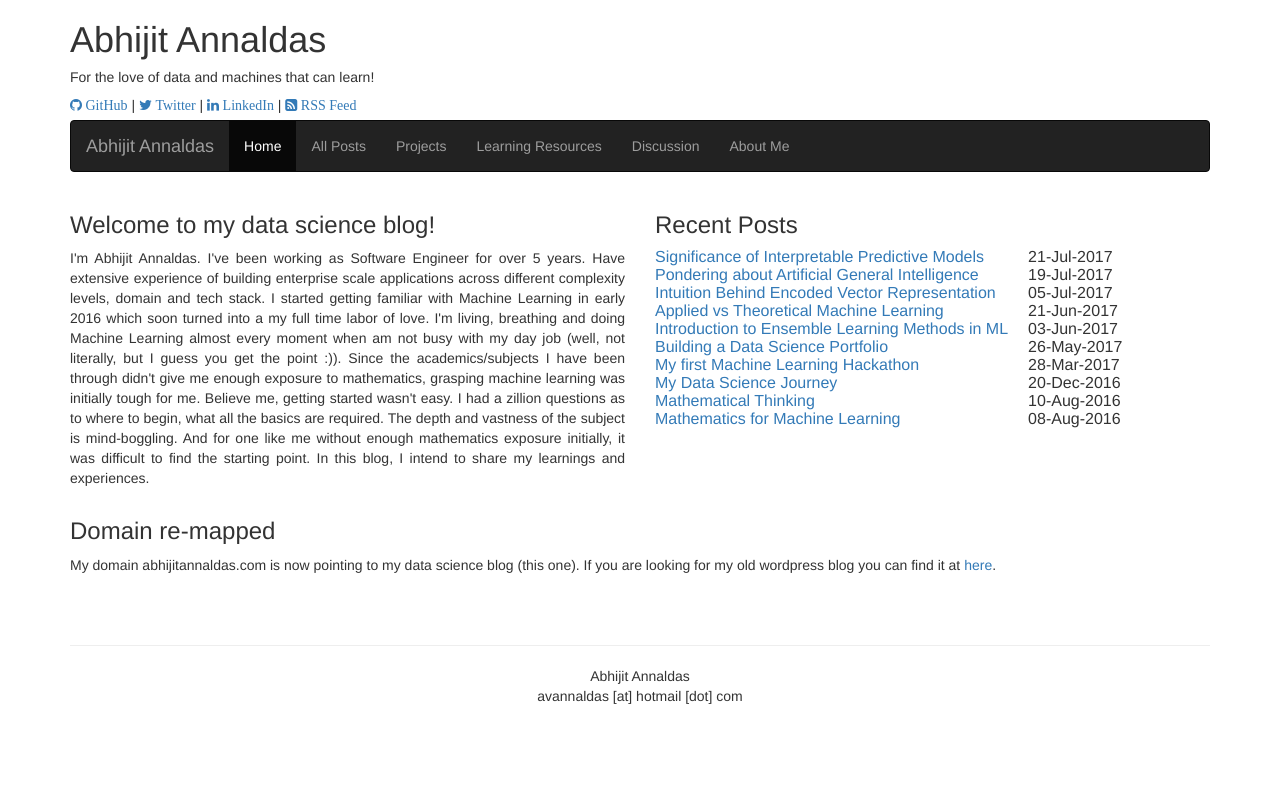
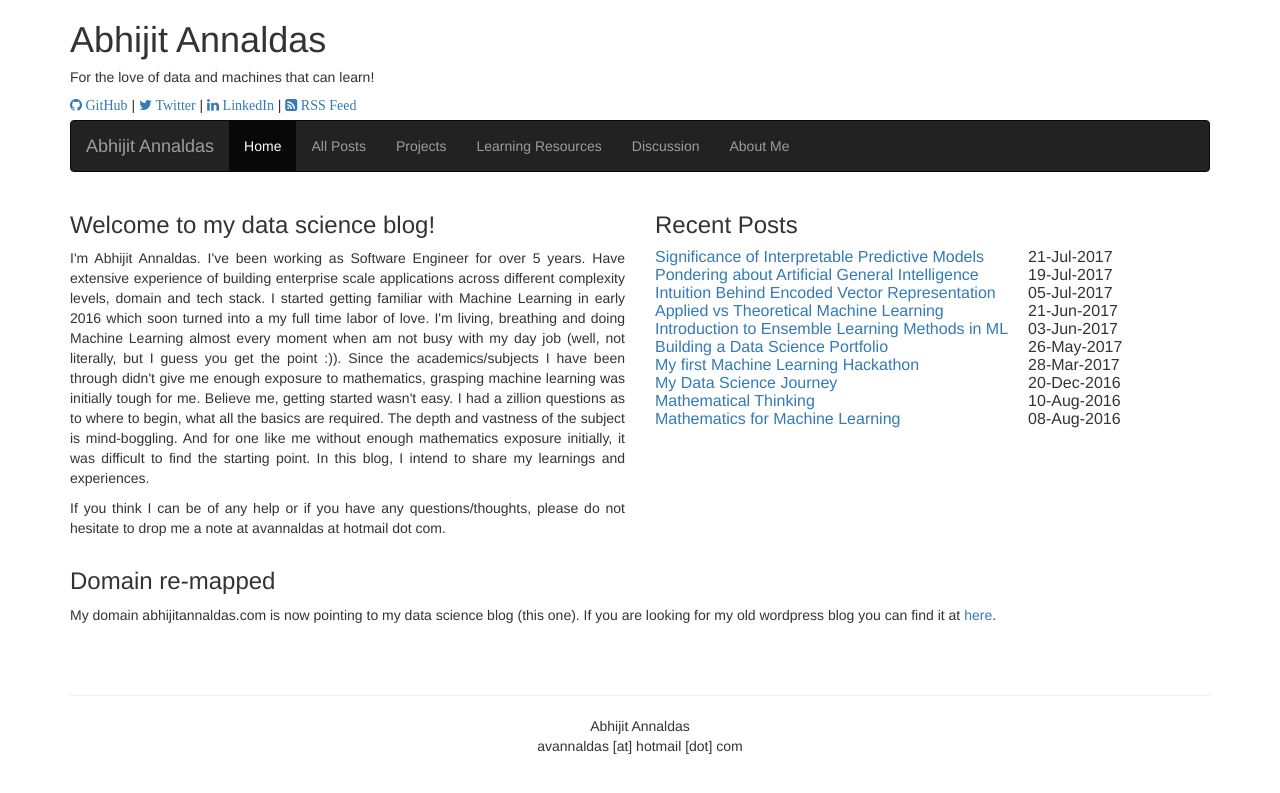
Before and after one commit to devm1023/ML_project, a Jekyll site: the page built from index.html, in a window 1280 px wide. Shown: the top 793 px of the page. Built offline with Jekyll 4.4.1, drawn with Linux system fonts in a browser that asks for light colours; nearby versions of some CDN libraries.

Commit message:
Update index.html

```diff
--- a/index.html
+++ b/index.html
@@ -6,6 +6,7 @@ layout: default
 	<div class="col-sm-6" style="text-align:justify;">
 		<h3>Welcome to my data science blog!</h3>
 		<p>I'm Abhijit Annaldas. I've been working as Software Engineer for over 5 years. Have extensive experience of building enterprise scale applications across different complexity levels, domain and tech stack. I started getting familiar with Machine Learning in early 2016 which soon turned into a my full time labor of love. I'm living, breathing and doing Machine Learning almost every moment when am not busy with my day job (well, not literally, but I guess you get the point :)). Since the academics/subjects I have been through didn't give me enough exposure to mathematics, grasping machine learning was initially tough for me. Believe me, getting started wasn't easy. I had a zillion questions as to where to begin, what all the basics are required. The depth and vastness of the subject is mind-boggling. And for one like me without enough mathematics exposure initially, it was difficult to find the starting point. In this blog, I intend to share my learnings and experiences.</p>
+		<p>If you think I can be of any help or if you have any questions/thoughts, please do not hesitate to drop me a note at avannaldas at hotmail dot com.</p>
 	</div>
 	<div class="col-sm-6" style="text-align:justify;">
 		<h3>Recent Posts</h3>
```
